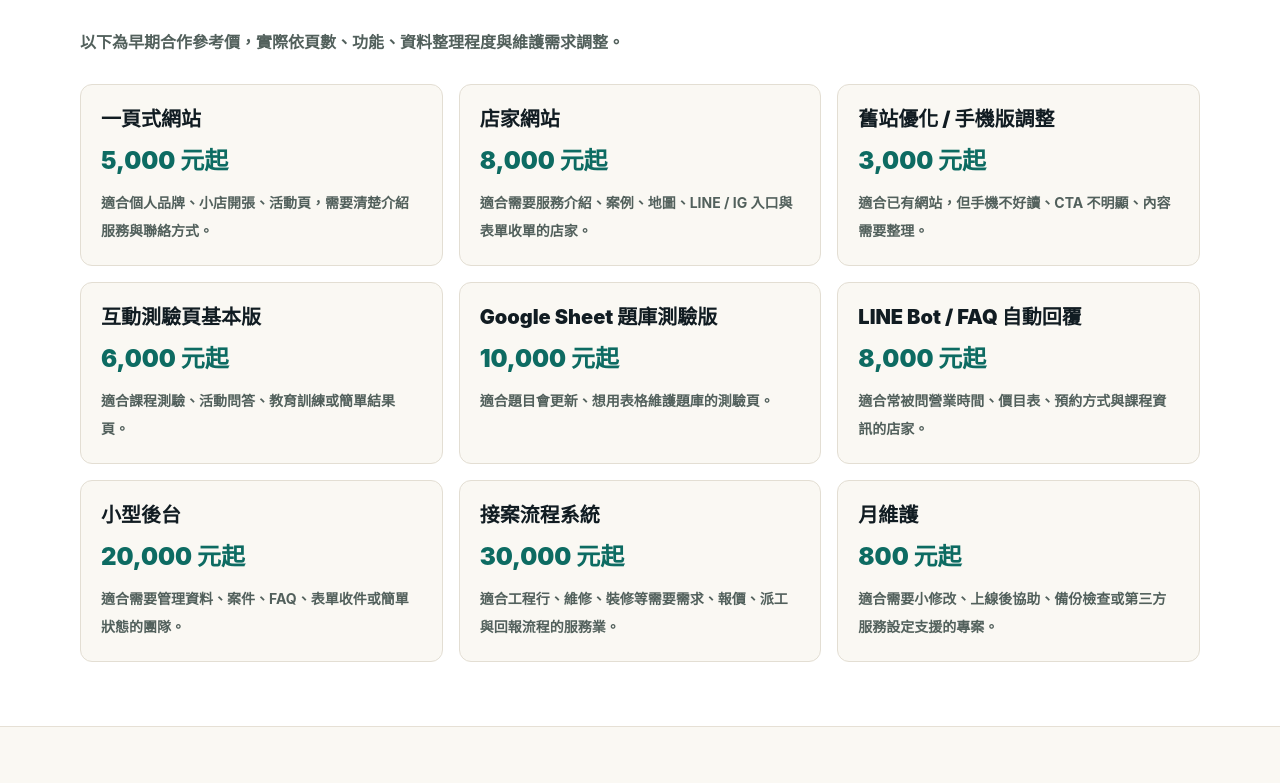
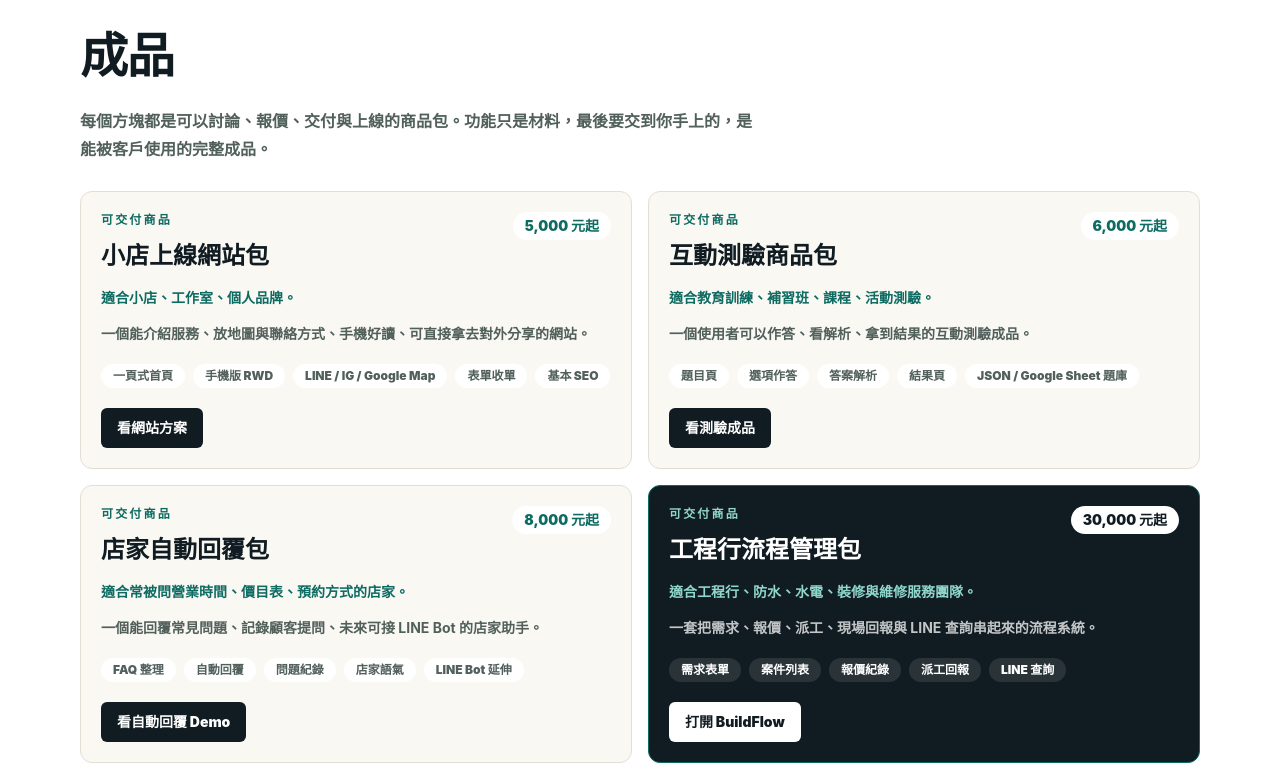
Before and after one commit to QingyuJin/qingyu-web-studio, a React (Vite) app: page / in a window 1280 px wide. Shown: the part 1517-2300 px from the top of the page. Built offline with nearby package versions, Linux system fonts and the light colour scheme.

Commit message:
refactor: productize service packages and showcase entries

```diff
--- a/src/StudioHome.jsx
+++ b/src/StudioHome.jsx
@@ -97,22 +97,62 @@ const problemCards = [
 ]
 
 const pricePlans = [
-  ["一頁式網站", "5,000 元起", "適合個人品牌、小店開張、活動頁，需要清楚介紹服務與聯絡方式。"],
-  ["店家網站", "8,000 元起", "適合需要服務介紹、案例、地圖、LINE / IG 入口與表單收單的店家。"],
-  ["舊站優化 / 手機版調整", "3,000 元起", "適合已有網站，但手機不好讀、CTA 不明顯、內容需要整理。"],
-  ["互動測驗頁基本版", "6,000 元起", "適合課程測驗、活動問答、教育訓練或簡單結果頁。"],
-  ["Google Sheet 題庫測驗版", "10,000 元起", "適合題目會更新、想用表格維護題庫的測驗頁。"],
-  ["LINE Bot / FAQ 自動回覆", "8,000 元起", "適合常被問營業時間、價目表、預約方式與課程資訊的店家。"],
-  ["小型後台", "20,000 元起", "適合需要管理資料、案件、FAQ、表單收件或簡單狀態的團隊。"],
-  ["接案流程系統", "30,000 元起", "適合工程行、維修、裝修等需要需求、報價、派工與回報流程的服務業。"],
-  ["月維護", "800 元起", "適合需要小修改、上線後協助、備份檢查或第三方服務設定支援的專案。"],
+  ["小店上線網站包", "5,000 元起", "交付一個手機好讀、可放 LINE / IG / Google Map、能收表單的一頁式網站。"],
+  ["店家形象網站包", "8,000 元起", "交付服務介紹、案例、地圖、聯絡入口與基本搜尋整理，適合店家正式對外使用。"],
+  ["舊站救援包", "3,000 元起", "把既有網站整理成手機可讀、CTA 明確、資訊不混亂的版本。"],
+  ["互動測驗基本包", "6,000 元起", "交付題目頁、作答流程、答案解析與結果頁，適合課程、活動與教育訓練。"],
+  ["題庫測驗升級包", "10,000 元起", "交付可用 JSON 或 Google Sheet 維護題目的測驗頁，適合題目會持續更新的團隊。"],
+  ["店家自動回覆包", "8,000 元起", "交付 FAQ、自動回覆流程與問題紀錄，可延伸成 LINE Bot。"],
+  ["小型後台包", "20,000 元起", "交付可管理資料、案件、FAQ、表單收件或簡單狀態的小後台。"],
+  ["工程行流程管理包", "30,000 元起", "交付需求表單、案件列表、報價紀錄、派工回報與 LINE 查詢流程。"],
+  ["月維護安心包", "800 元起", "交付小修改、上線協助、備份檢查與第三方服務設定支援。"],
+]
+
+const productPackages = [
+  {
+    title: "小店上線網站包",
+    price: "5,000 元起",
+    fit: "適合小店、工作室、個人品牌。",
+    outcome: "一個能介紹服務、放地圖與聯絡方式、手機好讀、可直接拿去對外分享的網站。",
+    includes: ["一頁式首頁", "手機版 RWD", "LINE / IG / Google Map", "表單收單", "基本 SEO"],
+    to: "/services",
+    action: "看網站方案",
+  },
+  {
+    title: "互動測驗商品包",
+    price: "6,000 元起",
+    fit: "適合教育訓練、補習班、課程、活動測驗。",
+    outcome: "一個使用者可以作答、看解析、拿到結果的互動測驗成品。",
+    includes: ["題目頁", "選項作答", "答案解析", "結果頁", "JSON / Google Sheet 題庫"],
+    to: "/works/interactive-quiz",
+    action: "看測驗成品",
+  },
+  {
+    title: "店家自動回覆包",
+    price: "8,000 元起",
+    fit: "適合常被問營業時間、價目表、預約方式的店家。",
+    outcome: "一個能回覆常見問題、記錄顧客提問、未來可接 LINE Bot 的店家助手。",
+    includes: ["FAQ 整理", "自動回覆", "問題紀錄", "店家語氣", "LINE Bot 延伸"],
+    to: "/tools/linebot-mission#demo",
+    action: "看自動回覆 Demo",
+  },
+  {
+    title: "工程行流程管理包",
+    price: "30,000 元起",
+    fit: "適合工程行、防水、水電、裝修與維修服務團隊。",
+    outcome: "一套把需求、報價、派工、現場回報與 LINE 查詢串起來的流程系統。",
+    includes: ["需求表單", "案件列表", "報價紀錄", "派工回報", "LINE 查詢"],
+    to: "/buildflow",
+    action: "打開 BuildFlow",
+    featured: true,
+  },
 ]
 
 const caseCards = [
   {
     title: "BuildFlow",
     label: "案例：工程行接案與派工管理系統",
-    text: "工程行需求、報價、派工、回報、LINE 查詢整合案例。",
+    text: "完整流程案例：前台需求表單、後台案件管理、報價紀錄、派工回報與 LINE 查詢。",
     to: "/buildflow",
     action: "查看 BuildFlow",
     primary: true,
@@ -120,7 +160,7 @@ const caseCards = [
   {
     title: "互動測驗頁",
     label: "教育訓練與測驗題庫網頁",
-    text: "可做題目、選項、答案解析、結果頁，題庫可用 JSON、Google Sheet 或簡易後台維護。",
+    text: "可交付成測驗商品：題目、選項、答案解析、結果頁，題庫可用 JSON、Google Sheet 或簡易後台維護。",
     to: "/works/interactive-quiz",
     action: "查看測驗規劃",
   },
@@ -217,6 +257,7 @@ function StudioHome() {
       </section>
 
       <ProblemSection />
+      <ProductPackageSection />
       <PricingSection />
       <CaseSection />
       <ProcessSection />
@@ -245,6 +286,55 @@ function ProblemSection() {
   )
 }
 
+function ProductPackageSection() {
+  return (
+    <section className="border-b border-[#e6e0d5] bg-white">
+      <div className="mx-auto max-w-6xl px-4 py-12 md:py-16">
+        <SectionHeading
+          eyebrow="完整商品包"
+          title="不要只看功能，直接看你會拿到什麼成品"
+          text="每個方塊都是可以討論、報價、交付與上線的商品包。功能只是材料，最後要交到你手上的，是能被客戶使用的完整成品。"
+        />
+        <div className="grid gap-4 lg:grid-cols-2">
+          {productPackages.map((item) => (
+            <SmartLink
+              key={item.title}
+              to={item.to}
+              className={`rounded-xl border p-5 transition hover:-translate-y-0.5 hover:shadow-lg ${
+                item.featured ? "border-[#0d6b62] bg-[#111c22] text-white" : "border-[#e3ded3] bg-[#faf8f3] text-[#111c22]"
+              }`}
+            >
+              <div className="flex flex-wrap items-start justify-between gap-3">
+                <div>
+                  <p className={`text-xs font-black uppercase tracking-[0.18em] ${item.featured ? "text-[#8fd6cc]" : "text-[#0d6b62]"}`}>
+                    可交付商品
+                  </p>
+                  <h3 className="mt-3 text-2xl font-black">{item.title}</h3>
+                </div>
+                <p className={`rounded-full px-3 py-1 text-sm font-black ${item.featured ? "bg-white text-[#111c22]" : "bg-white text-[#0d6b62]"}`}>
+                  {item.price}
+                </p>
+              </div>
+              <p className={`mt-4 text-sm font-black ${item.featured ? "text-[#8fd6cc]" : "text-[#0d6b62]"}`}>{item.fit}</p>
+              <p className={`mt-3 text-sm font-bold leading-7 ${item.featured ? "text-white/75" : "text-[#52605c]"}`}>{item.outcome}</p>
+              <div className="mt-4 flex flex-wrap gap-2">
+                {item.includes.map((part) => (
+                  <span key={part} className={`rounded-full px-3 py-1 text-xs font-black ${item.featured ? "bg-white/10 text-white" : "bg-white text-[#52605c]"}`}>
+                    {part}
+                  </span>
+                ))}
+              </div>
+              <span className={`mt-5 inline-flex min-h-10 items-center rounded-md px-4 text-sm font-black ${item.featured ? "bg-white text-[#111c22]" : "bg-[#111c22] text-white"}`}>
+                {item.action}
+              </span>
+            </SmartLink>
+          ))}
+        </div>
+      </div>
+    </section>
+  )
+}
+
 function PricingSection() {
   return (
     <section id="pricing" className="scroll-mt-20 border-b border-[#e6e0d5] bg-white">
@@ -252,7 +342,7 @@ function PricingSection() {
         <SectionHeading
           eyebrow="服務與參考價格"
           title="小型專案參考價"
-          text="以下為早期合作參考價，實際依頁數、功能、資料整理程度與維護需求調整。"
+          text="價格以商品包思考：先確認你要拿到哪一種成品，再依頁數、資料整理程度、串接與維護需求調整。"
         />
         <div className="grid gap-4 md:grid-cols-2 lg:grid-cols-3">
           {pricePlans.map(([name, price, text]) => (
@@ -272,7 +362,7 @@ function CaseSection() {
   return (
     <section id="cases" className="scroll-mt-20 border-b border-[#e6e0d5] bg-[#faf8f3]">
       <div className="mx-auto max-w-6xl px-4 py-12 md:py-16">
-        <SectionHeading eyebrow="作品案例" title="先看我做過或已規劃好的成品" text="排序依照接案展示優先：先看商業流程，再看測驗頁與技術展示。" />
+        <SectionHeading eyebrow="作品案例" title="直接看實物與成品" text="排序依照接案展示優先：先看可落地的商業流程與測驗商品，再看 AI 技術展示。" />
         <div className="grid gap-4 lg:grid-cols-2">
           {caseCards.map((item) => (
             <SmartLink
--- a/src/components/ContactLeadSection.jsx
+++ b/src/components/ContactLeadSection.jsx
@@ -7,18 +7,20 @@ const lineId = "mulavuc"
 const initialForm = {
   name: "",
   contact: "",
-  service_type: "網站 / 一頁式網站",
+  service_type: "小店上線網站包",
   budget_range: "還不確定",
   message: "",
 }
 
 const serviceOptions = [
-  "網站 / 一頁式網站",
-  "互動測驗頁",
-  "自動回覆 / LINE Bot",
-  "接案流程 / 小型後台",
-  "專題或作品展示",
-  "AI 工具 / 文件問答",
+  "小店上線網站包",
+  "店家形象網站包",
+  "互動測驗商品包",
+  "店家自動回覆包",
+  "工程行流程管理包",
+  "小型後台包",
+  "文件問答商品包",
+  "互動式技術展示包",
   "不確定，想先討論",
 ]
 const budgetOptions = ["還不確定", "3,000-5,000 元", "6,000-10,000 元", "10,000-20,000 元", "20,000-30,000 元", "30,000 元以上"]
@@ -30,7 +32,7 @@ function ContactLeadSection() {
 
   const mailBody = useMemo(() => {
     const lines = [
-      "你好，我想討論網站、互動測驗、LINE Bot、自動回覆或小型後台需求。",
+      "你好，我想討論一個可交付的網站、互動測驗、LINE Bot、自動回覆或小型後台商品包。",
       `姓名：${form.name}`,
       `聯絡方式：${form.contact}`,
       `項目：${form.service_type}`,
@@ -84,10 +86,10 @@ function ContactLeadSection() {
         <div>
           <p className="text-xs font-black uppercase tracking-[0.22em] text-[#83d4c8]">Contact</p>
           <h2 className="mt-3 text-3xl font-black tracking-tight md:text-4xl">
-            聊聊你想做的網站、測驗頁、AI 工具或接案流程
+            聊聊你想做的成品
           </h2>
           <p className="mt-4 max-w-xl text-sm font-bold leading-7 text-[#d9e6e3]">
-            可以先傳產業、想解決的問題、常見客戶訊息、目前怎麼收單，以及預算與希望上線時間。
+            可以先傳產業、想解決的問題、目前怎麼收單、想要哪一種商品包，以及預算與希望上線時間。
           </p>
 
           <div className="mt-8 grid gap-3">
@@ -120,7 +122,7 @@ function ContactLeadSection() {
                 value={form.message}
                 onChange={(event) => updateForm("message", event.target.value)}
                 required
-                placeholder="例如：我想做一頁式網站、互動測驗頁、LINE Bot 自動回覆，或把接案流程整理成小型後台。"
+                placeholder="例如：我想做小店上線網站包、互動測驗商品包、店家自動回覆包，或把工程接案流程整理成小型後台。"
                 className="min-h-28 rounded-md border border-white/14 bg-[#111d22] px-4 py-3 text-sm font-bold leading-7 text-white outline-none placeholder:text-slate-500 focus:border-[#f0c36a]"
               />
             </label>
--- a/src/site/Pages.jsx
+++ b/src/site/Pages.jsx
@@ -228,12 +228,12 @@ const workBusinessValues = {
 const conciseWorkValues = {
   "ai-audit": "檢查網站 CTA、SEO 與聯絡流程。",
   linebot: "讓 LINE 訊息自動整理成需求。",
-  buildflow: "案例：工程行接案與派工管理系統。",
-  "interactive-quiz": "教育訓練與測驗題庫網頁。",
-  "ai-tech-quest": "這是展示 AI 文件問答、模型分類、店家助手與全端開發能力的互動 Demo。",
-  "ai-business-assistant": "小型店家 FAQ 與自動回覆產品。",
-  "tw-civic-rag": "文件檢索增強生成（RAG）文件查詢產品。",
-  "unity-ai-tutor": "互動式學習展示。",
+  buildflow: "工程行流程管理成品：需求、報價、派工、回報與 LINE 查詢。",
+  "interactive-quiz": "互動測驗成品：題目、作答、解析、結果頁與題庫維護。",
+  "ai-tech-quest": "可玩的 AI 技術展示成品：文件問答、模型分類、店家助手與產品展示室。",
+  "ai-business-assistant": "店家自動回覆成品：FAQ、回答紀錄與 LINE Bot 延伸。",
+  "tw-civic-rag": "文件問答成品：文件檢索增強生成（RAG）、來源引用與文件查詢。",
+  "unity-ai-tutor": "互動學習成品：用 Unity 做可操作的學習關卡。",
   "api-automation": "表單送出後，自動進 API、通知與後台。",
   "project-planner": "判斷適合做網站、LINE Bot 還是系統。",
   "website-rescue": "點選改善項目，查看網站狀態變化。",
@@ -292,8 +292,8 @@ export function WorksPage() {
   ].filter(Boolean)
   const sections = [
     {
-      title: "接案案例與產品展示",
-      text: "依照接案展示優先：先看商業流程與互動測驗，再看技術展示與可延伸產品。",
+      title: "可展示成品與商品包",
+      text: "直接點卡片看實物：先看可落地的工程行系統與互動測驗，再看 AI 技術展示與可延伸產品。",
       items: primaryProducts,
     },
     {
@@ -309,7 +309,7 @@ export function WorksPage() {
   ]
 
   return (
-    <PageShell page={seo.works} title="作品案例" intro="從工程行接案流程、互動測驗頁、AI 技術展示，到店家自動回覆與文件問答產品，這裡整理成客戶看得懂的案例入口。">
+    <PageShell page={seo.works} title="作品案例與成品入口" intro="這裡不是技術清單，而是可以直接打開、試用、理解用途的成品入口。從工程行接案流程、互動測驗頁，到 AI 技術展示與店家自動回覆產品。">
       <section className="mx-auto max-w-6xl px-4 py-12 md:py-16">
         <div className="grid gap-10">
           {sections.map((section) => (
@@ -1000,8 +1000,8 @@ export function ServicesPage() {
     <PageShell
       page={seo.services}
       eyebrow="接案服務"
-      title="網站、互動測驗、LINE Bot 與小型後台"
-      intro="我協助小型店家、工作室、補習班與工程行，把網站、測驗頁、FAQ、LINE 訊息、表單與後台流程整理成可展示、可上線、可逐步擴充的產品。"
+      title="網站、互動測驗、LINE Bot 與小型後台商品包"
+      intro="我協助小型店家、工作室、補習班與工程行，把零散需求整理成可交付、可上線、可逐步擴充的完整成品。"
       actions={
         <>
           <Link to="/contact" className="inline-flex min-h-11 items-center justify-center rounded-md bg-[#111c22] px-5 text-sm font-black text-white">
@@ -1125,7 +1125,7 @@ function ServiceFact({ title, text }) {
 
 export function PricingPage() {
   return (
-    <PageShell page={seo.pricing} title="小型專案參考價" intro="以下為早期合作參考價，實際依頁數、功能、資料整理程度與維護需求調整。">
+    <PageShell page={seo.pricing} title="小型專案商品包參考價" intro="先選你想拿到哪一種成品，再依頁數、資料整理程度、串接與維護需求調整。以下為早期合作參考價。">
       <section className="mx-auto max-w-6xl px-4 py-16">
         <div className="grid gap-4 md:grid-cols-2 lg:grid-cols-3">
           {pricing.map(([name, price, text]) => (
--- a/src/site/content.js
+++ b/src/site/content.js
@@ -10,9 +10,9 @@ export const contact = {
 export const seo = {
   home: {
     path: "/",
-    title: "Qingyu Web Studio｜網站、互動測驗、LINE Bot 與小型後台接案服務",
+    title: "Qingyu Web Studio｜網站、互動測驗、LINE Bot 與小型後台商品包",
     description:
-      "協助小型店家、工作室與團隊製作一頁式網站、互動測驗頁、LINE Bot、自動回覆、接案表單與小型後台。",
+      "協助小型店家、工作室與團隊製作可交付、可上線、可展示的網站、互動測驗、LINE Bot、自動回覆、接案表單與小型後台商品包。",
   },
   works: {
     path: "/works",
@@ -21,14 +21,14 @@ export const seo = {
   },
   services: {
     path: "/services",
-    title: "網站、互動測驗、LINE Bot 與小型後台接案服務｜Qingyu Web Studio",
+    title: "網站、互動測驗、LINE Bot 與小型後台商品包｜Qingyu Web Studio",
     description:
-      "提供一頁式網站、互動測驗頁、店家網站、LINE Bot、自動回覆、接案表單、報價流程、小型後台與文件檢索增強生成（RAG）展示服務。",
+      "提供小店上線網站包、互動測驗商品包、店家自動回覆包、工程行流程管理包、小型後台包與文件檢索增強生成（RAG）展示服務。",
   },
   pricing: {
     path: "/pricing",
-    title: "小型專案參考價｜Qingyu Web Studio",
-    description: "一頁式網站、店家網站、互動測驗頁、LINE Bot、小型後台與接案流程系統的早期合作參考價。",
+    title: "小型專案商品包參考價｜Qingyu Web Studio",
+    description: "小店上線網站包、互動測驗商品包、店家自動回覆包、小型後台包與工程行流程管理包的早期合作參考價。",
   },
   audit: {
     path: "/free-audit",
@@ -68,9 +68,9 @@ export const serviceCategories = [
 export const serviceOfferings = [
   {
     id: "business-ai-assistant",
-    name: "店家 AI 助手 / LINE Bot",
-    label: "最適合接案",
-    summary: "把店家 FAQ、預約方式、價格規則與常見問題變成網站客服或 LINE Bot 自動回覆。",
+    name: "店家自動回覆包",
+    label: "店家 FAQ / LINE Bot",
+    summary: "交付一套可回覆常見問題、記錄顧客提問，未來可延伸成 LINE Bot 的店家助手。",
     targetUsers: "咖啡店、補習班、工作室、活動團隊、個人服務業",
     problem: "顧客一直問營業時間、價格、預約、地址與課程資訊，店家靠人工回覆很花時間，也容易漏訊息。",
     deliverables: ["FAQ 後台", "顧客提問介面", "LINE Bot 流程", "問答紀錄", "店家語氣設定"],
@@ -79,9 +79,9 @@ export const serviceOfferings = [
   },
   {
     id: "tw-rag",
-    name: "繁體中文文件問答系統",
+    name: "繁體中文文件問答包",
     label: "高技術力服務",
-    summary: "把 PDF、課程資料、公司文件或活動規範做成可查詢問答系統，回答時附來源引用。",
+    summary: "交付一套可查文件、顯示來源引用，並在資料不足時回答不知道的文件問答工具。",
     targetUsers: "補習班、學生團隊、小公司、工程行、文件很多的工作室",
     problem: "資料很多但不好找，大家一直重複問同樣問題，AI 如果沒有來源又容易亂答。",
     deliverables: ["文件上傳規劃", "文件切分", "來源引用", "不知道就回答不知道", "簡易評測"],
@@ -90,9 +90,9 @@ export const serviceOfferings = [
   },
   {
     id: "workflow-dashboard",
-    name: "BuildFlow / 小型後台",
-    label: "商業流程產品",
-    summary: "把詢價、案件、報價、派工、照片、狀態與 LINE 回報整理成一套可追蹤流程。",
+    name: "工程行流程管理包",
+    label: "BuildFlow 商業流程產品",
+    summary: "交付一套把詢價、案件、報價、派工、照片、狀態與 LINE 回報整理好的流程系統。",
     targetUsers: "工程行、維修團隊、接案工作室、需要案件追蹤的小公司",
     problem: "需求散在 LINE、表單、照片與口頭紀錄裡，案件一多就不知道誰負責、進度到哪裡。",
     deliverables: ["案件列表", "狀態管理", "報價資料", "LINE 回報流程", "Supabase MVP 後端"],
@@ -101,9 +101,9 @@ export const serviceOfferings = [
   },
   {
     id: "interactive-quiz",
-    name: "互動測驗頁",
+    name: "互動測驗商品包",
     label: "教育訓練 / 活動測驗",
-    summary: "把題目、選項、答案解析與結果頁做成手機可用的互動測驗，可用 JSON、Google Sheet 或簡易後台維護題庫。",
+    summary: "交付一個手機可作答、能看解析、能產生結果頁的互動測驗成品。",
     targetUsers: "教育訓練、補習班、課程、公司內訓、活動測驗、學生專題",
     problem: "測驗內容散在簡報或表單裡，不好展示，也不容易做成品牌化、可分享的互動頁。",
     deliverables: ["題目頁", "選項作答", "答案解析", "結果頁", "圖片素材", "題庫資料結構"],
@@ -112,13 +112,13 @@ export const serviceOfferings = [
   },
   {
     id: "interactive-ai-demo",
-    name: "互動式 AI 產品展示",
+    name: "互動式技術展示包",
     label: "展示 / 履歷 / 教育",
-    summary: "把 AI、ML、RAG 或產品概念做成可玩的 Demo，讓非工程背景的人也能快速理解價值。",
+    summary: "交付一個可玩的 Demo，把 AI、機器學習（ML）、文件檢索增強生成（RAG）或產品概念變成可展示的成品。",
     targetUsers: "新創團隊、求職作品集、教育訓練、技術展示、公司內部 Demo",
     problem: "技術作品如果只剩簡報、notebook 或 GitHub，客戶與面試官很難理解實際體驗。",
     deliverables: ["互動流程設計", "產品展示頁", "任務式體驗", "Demo 腳本", "GitHub / Vercel 部署"],
-    demoPath: "https://ai-tech-quest.vercel.app/demo",
+    demoPath: "https://ai-tech-quest.vercel.app",
     proof: "AI 技術任務已上線展示模式，可用 3 分鐘講完產品定位、RAG、ML、店家助手與產品展示室。",
   },
 ]
@@ -156,15 +156,15 @@ export const processSteps = [
 export const audience = ["個人品牌", "小型店家", "工作室", "學生", "新創", "工程服務業"]
 
 export const pricing = [
-  ["一頁式網站", "5,000 元起", "適合個人品牌、小店開張、活動頁，需要清楚介紹服務與聯絡方式。"],
-  ["店家網站", "8,000 元起", "適合服務介紹、案例、地圖、LINE / IG 入口與表單收單。"],
-  ["舊站優化 / 手機版調整", "3,000 元起", "適合已有網站，但手機不好讀、CTA 不明顯、內容需要整理。"],
-  ["互動測驗頁基本版", "6,000 元起", "適合課程測驗、活動問答、教育訓練或簡單結果頁。"],
-  ["Google Sheet 題庫測驗版", "10,000 元起", "適合題目會更新、想用表格維護題庫的測驗頁。"],
-  ["LINE Bot / FAQ 自動回覆", "8,000 元起", "適合常被問營業時間、價目表、預約方式與課程資訊的店家。"],
-  ["小型後台", "20,000 元起", "適合需要管理資料、案件、FAQ、表單收件或簡單狀態的團隊。"],
-  ["接案流程系統", "30,000 元起", "適合工程行、維修、裝修等需要需求、報價、派工與回報流程的服務業。"],
-  ["月維護", "800 元起", "適合需要小修改、上線後協助、備份檢查或第三方服務設定支援的專案。"],
+  ["小店上線網站包", "5,000 元起", "交付一個手機好讀、可放 LINE / IG / Google Map、能收表單的一頁式網站。"],
+  ["店家形象網站包", "8,000 元起", "交付服務介紹、案例、地圖、聯絡入口與基本搜尋整理，適合店家正式對外使用。"],
+  ["舊站救援包", "3,000 元起", "把既有網站整理成手機可讀、CTA 明確、資訊不混亂的版本。"],
+  ["互動測驗基本包", "6,000 元起", "交付題目頁、作答流程、答案解析與結果頁，適合課程、活動與教育訓練。"],
+  ["題庫測驗升級包", "10,000 元起", "交付可用 JSON 或 Google Sheet 維護題目的測驗頁，適合題目會持續更新的團隊。"],
+  ["店家自動回覆包", "8,000 元起", "交付 FAQ、自動回覆流程與問題紀錄，可延伸成 LINE Bot。"],
+  ["小型後台包", "20,000 元起", "交付可管理資料、案件、FAQ、表單收件或簡單狀態的小後台。"],
+  ["工程行流程管理包", "30,000 元起", "交付需求表單、案件列表、報價紀錄、派工回報與 LINE 查詢流程。"],
+  ["月維護安心包", "800 元起", "交付小修改、上線協助、備份檢查與第三方服務設定支援。"],
 ]
 
 export const projects = [
@@ -172,7 +172,7 @@ export const projects = [
     slug: "ai-tech-quest",
     title: "互動式技術展示：AI 技術任務",
     category: "互動式 AI 技術展示 Demo",
-    summary: "這是我用來展示 AI 文件問答、模型分類、店家助手與全端開發能力的互動 Demo。適合想了解我技術能力的客戶、團隊與面試官。",
+    summary: "完整可玩的技術展示成品，讓客戶、團隊與面試官直接體驗文件問答、模型分類、店家 AI 助手與產品展示室。",
     featured: true,
     livePath: "https://ai-tech-quest.vercel.app",
     liveLabel: "線上實測",
@@ -254,7 +254,7 @@ export const projects = [
     slug: "buildflow",
     title: "BuildFlow",
     category: "案例：工程行接案與派工管理系統",
-    summary: "工程行需求、報價、派工、回報、LINE 查詢整合案例。",
+    summary: "工程行流程管理成品，整合需求表單、案件列表、報價紀錄、派工回報與 LINE 查詢。",
     featured: true,
     livePath: "/buildflow",
     liveLabel: "查看 BuildFlow",
@@ -286,7 +286,7 @@ export const projects = [
     slug: "interactive-quiz",
     title: "互動測驗頁",
     category: "教育訓練與測驗題庫網頁",
-    summary: "可做題目、選項、答案解析、結果頁，題庫可用 JSON、Google Sheet 或簡易後台維護。",
+    summary: "教育訓練與活動測驗成品，可交付題目、選項、答案解析、結果頁與題庫維護方式。",
     featured: true,
     livePath: "/works/interactive-quiz#demo",
     liveLabel: "查看測驗規劃",
@@ -313,7 +313,7 @@ export const projects = [
     slug: "ai-business-assistant",
     title: "店家 AI 助手",
     category: "小型店家 FAQ 與自動回覆產品",
-    summary: "小型店家 FAQ 與自動回覆產品，可延伸成 LINE Bot、補習班 FAQ 助手、工作室客服系統。",
+    summary: "店家自動回覆成品，可把 FAQ、常見提問、回答語氣與問題紀錄整理成可使用的客服入口。",
     featured: true,
     livePath: "https://ai-tech-quest.vercel.app/missions/business",
     liveLabel: "查看 Demo",
```
Also changed, not shown: index.html (+6 -6 lines).
